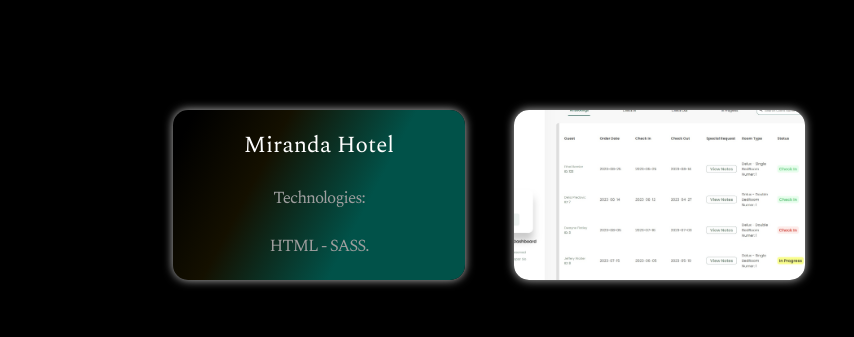
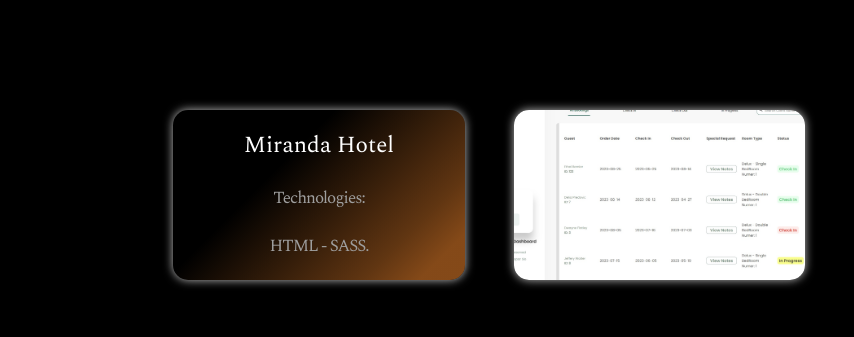
Before and after one commit to GasparSio/portfolio, a website: page index.html in a window 1280 px wide. In both pictures the pointer is over the link 744 px from the left and 312 px from the top of the page. Shown: the part 117-454 px from the top of the page, 426-1280 px from the left. Drawn offline with nearby package versions, Linux system fonts and the light colour scheme; a web font is replaced by a local one.

Commit message:
changes on linear gradient when on hover

```diff
--- a/style.css
+++ b/style.css
@@ -296,7 +296,7 @@ section{
 .desktop-card-2:hover,
 .desktop-card-3:hover,
 .desktop-card-4:hover{
-  background: linear-gradient(298deg, rgba(1, 82, 73, 1) 36%, rgb(67 53 0 / 30%) 69%, rgba(255, 255, 255, 0) 94%);
+  background: linear-gradient(315deg, rgba(195, 108, 36, 0.6783963585434174) 10%, rgba(195, 108, 36, 0.4963235294117647) 22%, rgba(255, 255, 255, 0) 65%);
 }
 
 .desktop-card-1:hover p,
```
